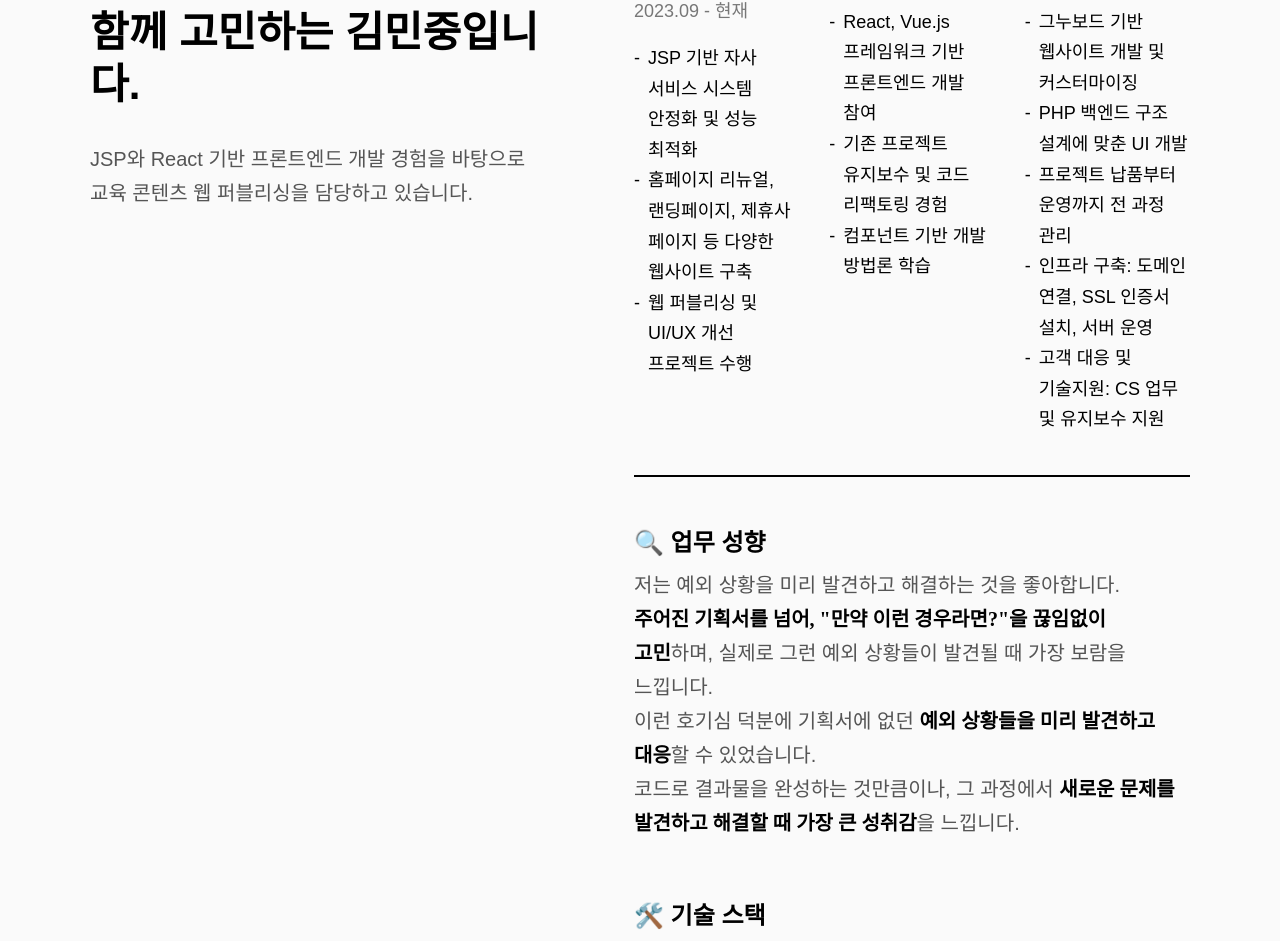
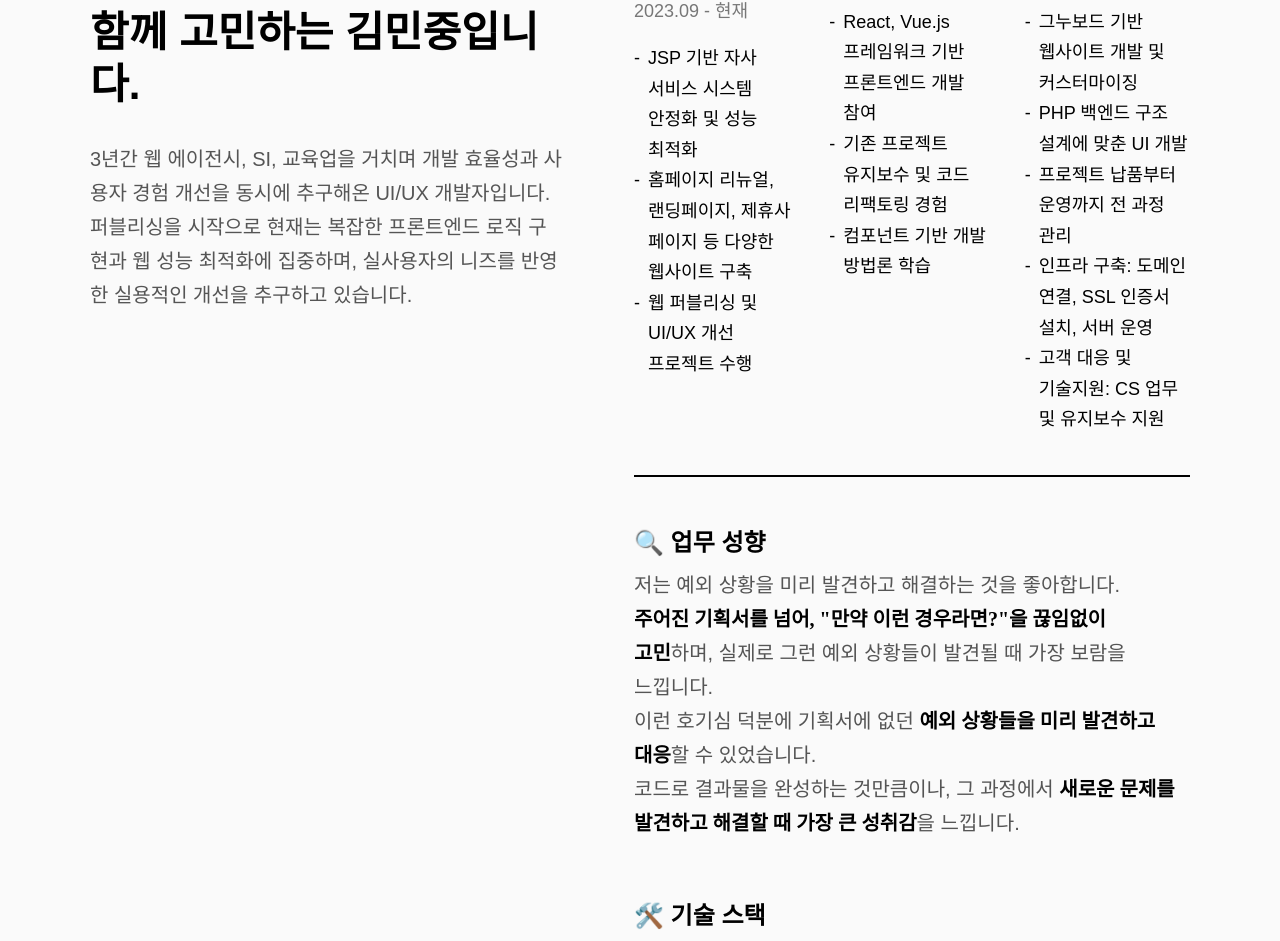
Before and after one commit to f1m1nn2r/my-portfolio, a React (Vite) app: page / in a window 1280 px wide. Shown: the part 566-1507 px from the top of the page. Built offline with nearby package versions, Linux system fonts and the light colour scheme; a web font is replaced by a local one.

Commit message:
content(about): 소개글 등 텍스트 수정

```diff
--- a/src/pages/About.jsx
+++ b/src/pages/About.jsx
@@ -12,8 +12,10 @@ export default function About() {
             함께 고민하는 김민중입니다.
           </h2>
           <p className="about__description">
-            JSP와 React 기반 프론트엔드 개발 경험을 바탕으로
-            <br /> 교육 콘텐츠 웹 퍼블리싱을 담당하고 있습니다.
+            3년간 웹 에이전시, SI, 교육업을 거치며 개발 효율성과 사용자 경험
+            개선을 동시에 추구해온 UI/UX 개발자입니다. 퍼블리싱을 시작으로
+            현재는 복잡한 프론트엔드 로직 구현과 웹 성능 최적화에 집중하며,
+            실사용자의 니즈를 반영한 실용적인 개선을 추구하고 있습니다.
           </p>
         </header>
 
@@ -70,7 +72,7 @@ export default function About() {
               <div className="profile__tech-legend">
                 <div className="profile__legend-item">
                   <span className="profile__legend-dot profile__legend-dot--proficient"></span>
-                  <span>어느정도 사용</span>
+                  <span>익숙한</span>
                 </div>
                 <div className="profile__legend-item">
                   <span className="profile__legend-dot profile__legend-dot--familiar"></span>
```
